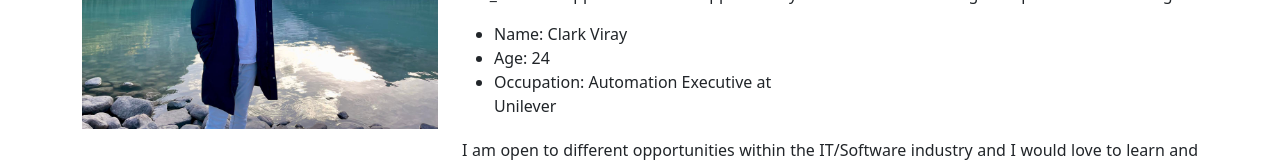
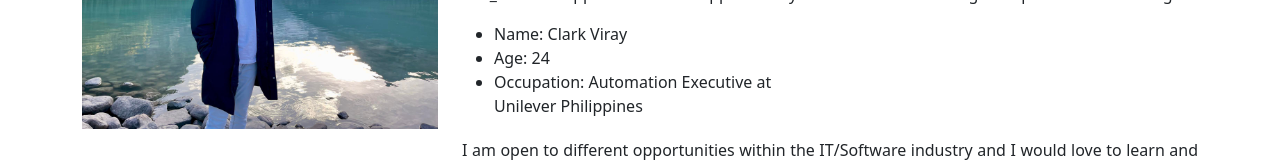
Before and after one commit to ClarkViray/clarkviray.github.io, an Angular app: page / in a window 1280 px wide. Shown: the part 1058-1224 px from the top of the page. Built offline with nearby package versions, Linux system fonts and the light colour scheme.

Commit message:
Update body.component.html

```diff
--- a/src/app/body/body.component.html
+++ b/src/app/body/body.component.html
@@ -25,7 +25,7 @@
                         <ul>
                             <li>Name: Clark Viray</li>
                             <li>Age: 24</li>
-                            <li>Occupation: Automation Executive at Unilever</li>
+                            <li>Occupation: Automation Executive at Unilever Philippines</li>
                         </ul>
                     </div>
                 </div>
```
